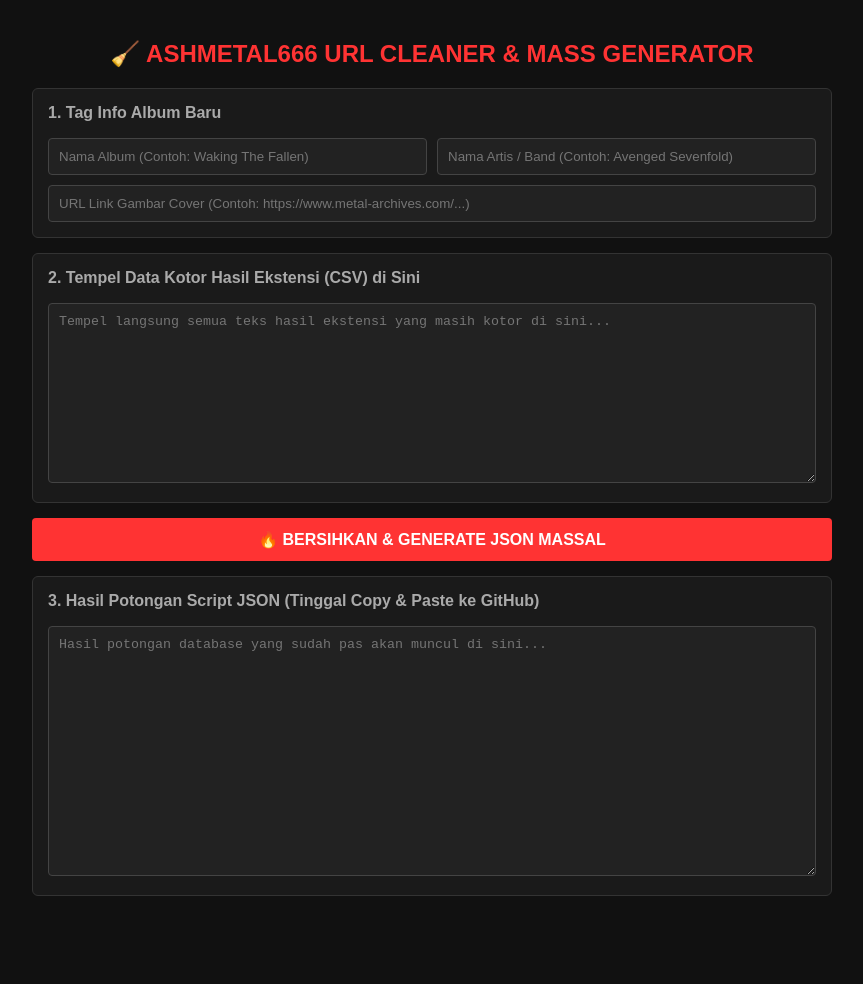
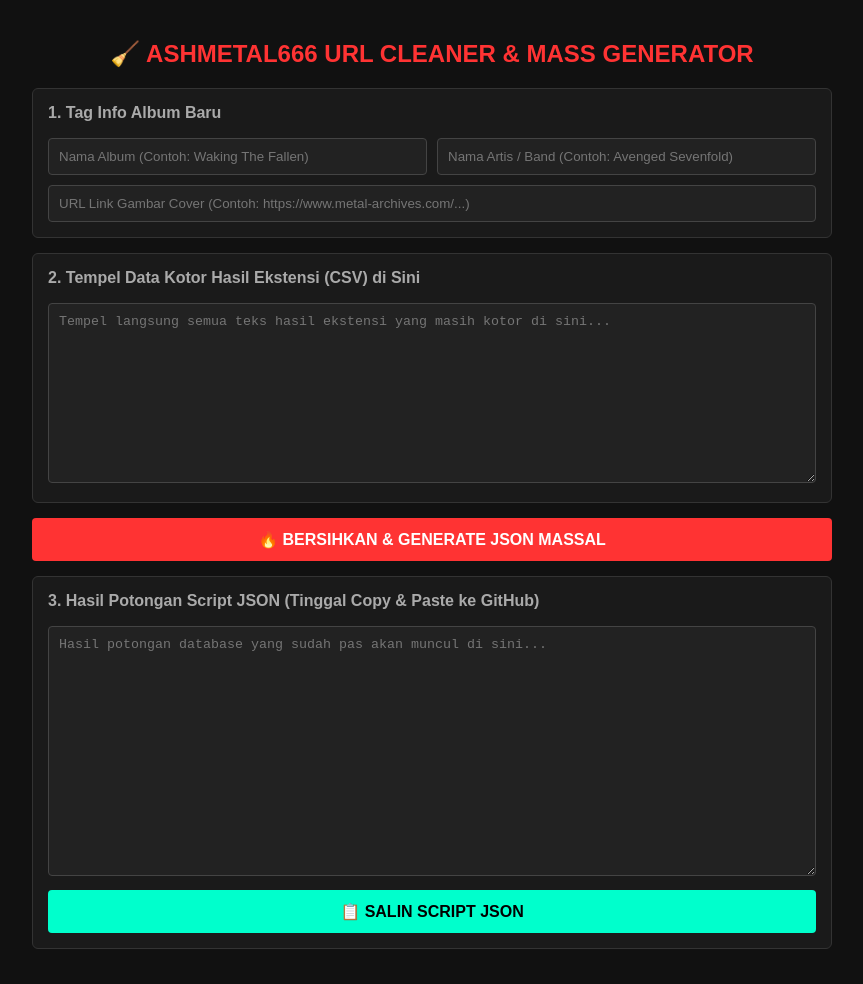
Before and after one commit to aldyjamers53/ashmetal666, a plain HTML site: page gen_cleaner.html in a window 1280 px wide. Shown: the whole page, without its empty margins (208-1071 px from the left). Before the commit the page ends 931 px from the top, so only its background shows below. Drawn offline with Linux system fonts and the light colour scheme.

Commit message:
Update gen_cleaner.html

```diff
--- a/gen_cleaner.html
+++ b/gen_cleaner.html
@@ -13,6 +13,8 @@
         textarea { height: 180px; font-family: monospace; }
         button { background: #ff3333; color: #fff; border: none; padding: 12px; font-weight: bold; cursor: pointer; width: 100%; font-size: 16px; border-radius: 4px; }
         button:hover { background: #cc0000; }
+        .btn-copy { background: #00ffcc; color: #000; margin-top: 10px; }
+        .btn-copy:hover { background: #00ccaa; }
         #output { color: #00ff00; height: 250px; }
     </style>
 </head>
@@ -20,6 +22,7 @@
 
     <h2>🧹 ASHMETAL666 URL CLEANER & MASS GENERATOR</h2>
 
+    <!-- INFO ALBUM GLOBAL -->
     <div class="box">
         <p style="margin-top:0; color:#aaa; font-weight:bold;">1. Tag Info Album Baru</p>
         <div class="row">
@@ -29,6 +32,7 @@
         <input type="text" id="img" placeholder="URL Link Gambar Cover (Contoh: https://www.metal-archives.com/...)">
     </div>
 
+    <!-- INPUT DATA KOTOR -->
     <div class="box">
         <p style="margin-top:0; color:#aaa; font-weight:bold;">2. Tempel Data Kotor Hasil Ekstensi (CSV) di Sini</p>
         <textarea id="dirtyData" placeholder="Tempel langsung semua teks hasil ekstensi yang masih kotor di sini..."></textarea>
@@ -36,9 +40,13 @@
 
     <button onclick="cleanAndGenerate()">🔥 BERSIHKAN & GENERATE JSON MASSAL</button>
 
+    <!-- HASIL OUTPUT SCRIPT -->
     <div class="box" style="margin-top:15px;">
         <p style="margin-top:0; color:#aaa; font-weight:bold;">3. Hasil Potongan Script JSON (Tinggal Copy & Paste ke GitHub)</p>
         <textarea id="output" readonly placeholder="Hasil potongan database yang sudah pas akan muncul di sini..."></textarea>
+
+        <!-- TOMBOL COPY MANDIRI -->
+        <button onclick="copyToClipboard()" class="btn-copy" id="btnCopy">📋 SALIN SCRIPT JSON</button>
     </div>
 
     <script>
@@ -77,20 +85,16 @@
                     let title = columns[1].trim();
 
                     if (originalUrl.includes('.mp3')) {
-                        // 1. Ubah Link MP3 Dropbox ke Direct Stream yang Valid sesuai formatmu
                         let directUrl = originalUrl
                             .replace('www.dropbox.com', 'dl.dropboxusercontent.com')
                             .replace('dl=0', 'raw=1');
 
-                        // 2. Bersihkan Judul Lagu (Buang .mp3, ubah _ atau - menjadi spasi)
                         title = title
                             .replace(/\.mp3$/i, '')
                             .replace(/[-_]/g, ' ')
-                            // Memotong nama band di depan judul lagu agar tidak dobel jika diinginkan
                             .replace(new RegExp(artistName, 'gi'), '')
                             .trim();
 
-                        // Membuat struktur data yang persis dengan database lamamu
                         resultObjects.push({
                             "src": directUrl,
                             "title": title,
@@ -109,12 +113,36 @@
 
             let jsonString = JSON.stringify(resultObjects, null, 2);
 
-            // Hilangkan kurung siku pembungkus agar siap disisipkan langsung
             if (jsonString.startsWith('[')) jsonString = jsonString.substring(1);
             if (jsonString.endsWith(']')) jsonString = jsonString.substring(0, jsonString.length - 1);
 
             document.getElementById('output').value = jsonString.trim();
+
+            // Reset text tombol salin jika generate ulang
+            document.getElementById('btnCopy').innerText = "📋 SALIN SCRIPT JSON";
             alert(`Sukses! ${resultObjects.length} data lagu dikonversi secara presisi.`);
+        }
+
+        // FUNGSI COPY MASSAL OTOMATIS
+        function copyToClipboard() {
+            const outputText = document.getElementById('output');
+            if (!outputText.value) {
+                alert('Belum ada data yang di-generate untuk disalin!');
+                return;
+            }
+
+            outputText.select();
+            outputText.setSelectionRange(0, 99999); // Untuk perangkat HP/Mobile
+
+            navigator.clipboard.writeText(outputText.value).then(() => {
+                const btn = document.getElementById('btnCopy');
+                btn.innerText = "✅ SCRIPT BERHASIL DISALIN!";
+                setTimeout(() => {
+                    btn.innerText = "📋 SALIN SCRIPT JSON";
+                }, 3000);
+            }).catch(() => {
+                alert('Gagal menyalin otomatis, silakan blok teks manual.');
+            });
         }
     </script>
 </body>
```
